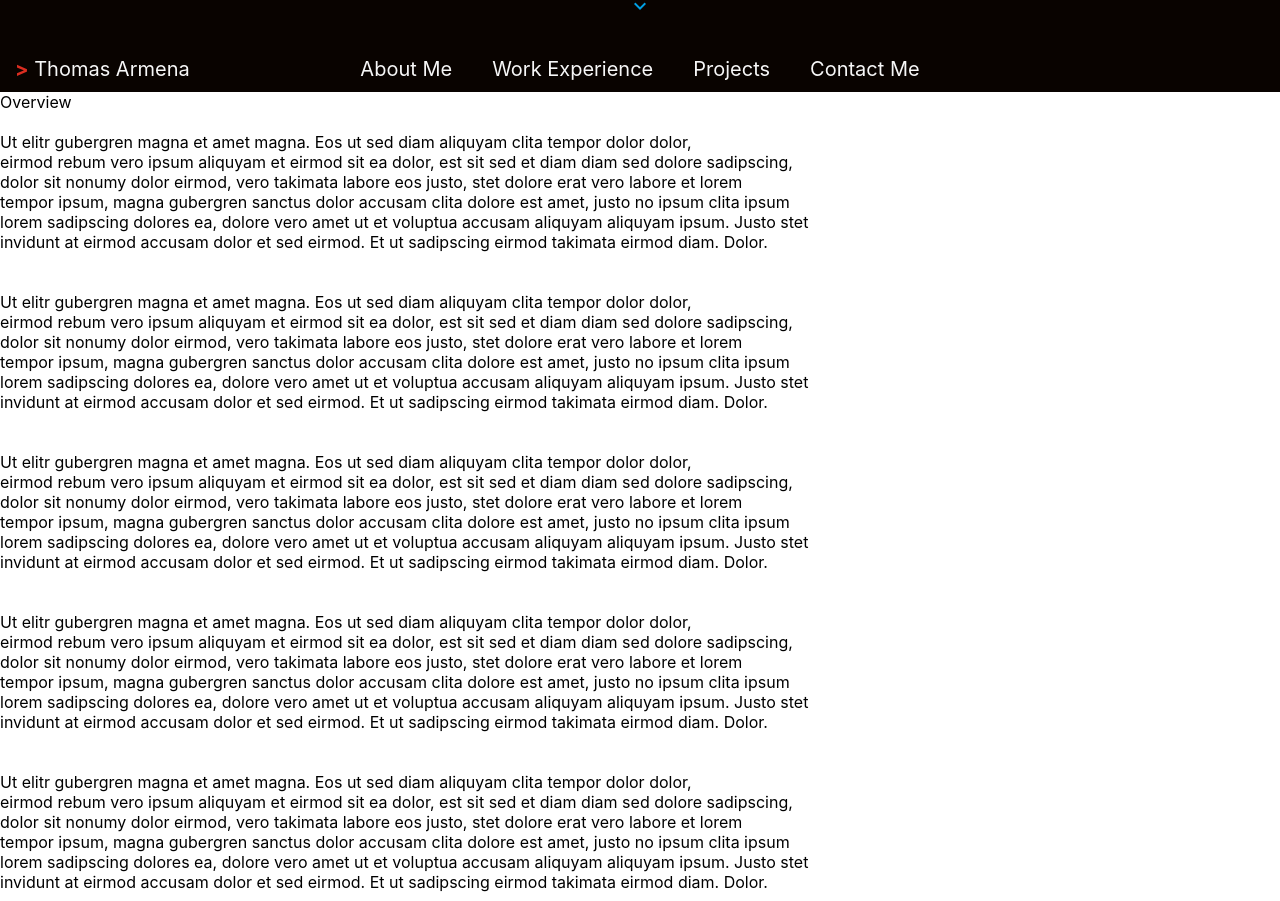
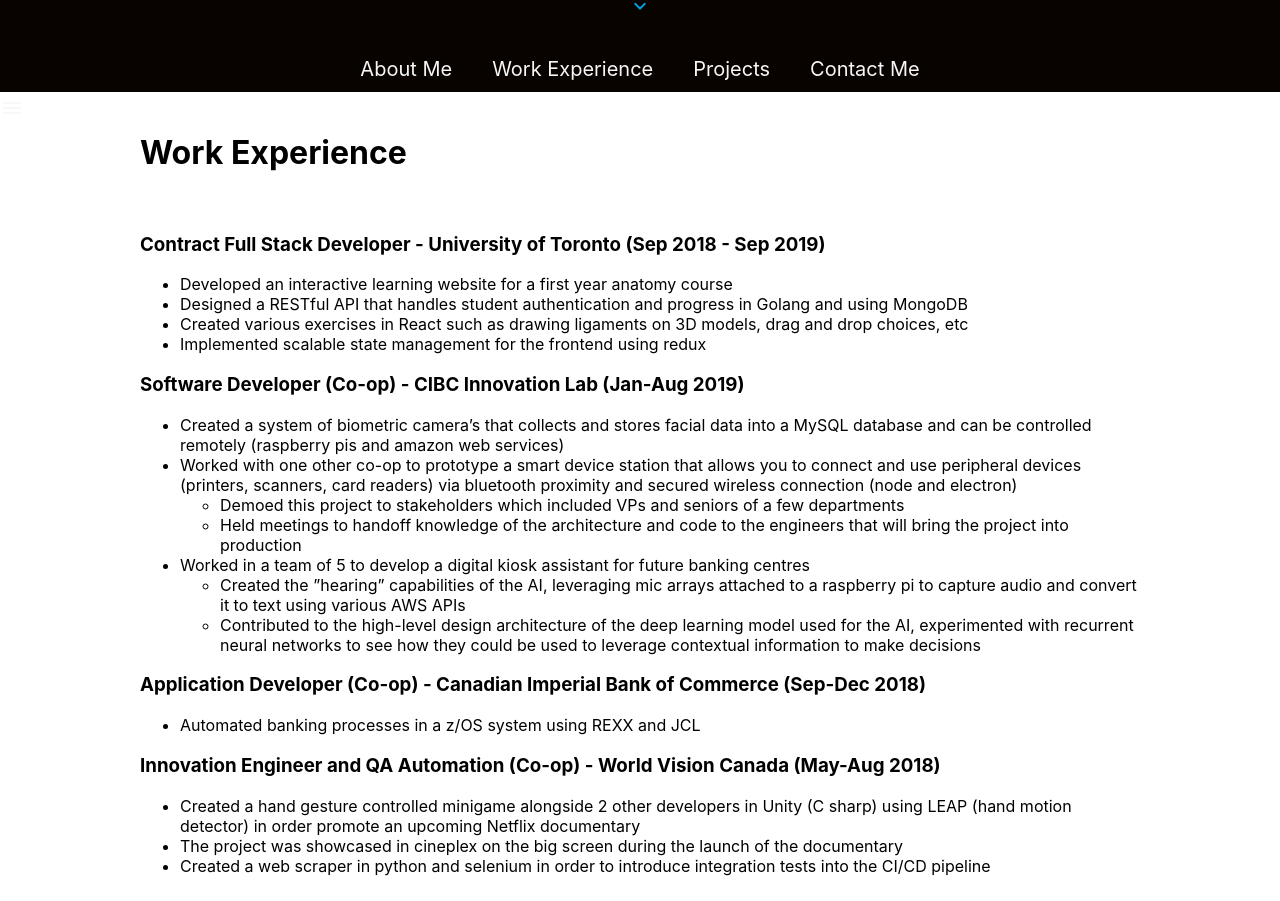
Before and after one commit to thomas-armena/personal-website, a React (Create React App) app: page / in a window 1280 px wide. Shown: the part 758-1659 px from the top of the page. Built offline with nearby package versions, Linux system fonts and the light colour scheme.

Commit message:
Created Work Experience section

```diff
--- a/src/App.css
+++ b/src/App.css
@@ -1,5 +1,7 @@
 
+/*
 h1 { font-family: Consolas, monaco, monospace; font-size: 24px; font-style: normal; font-variant: normal; font-weight: 700; line-height: 26.4px; } h3 { font-family: Consolas, monaco, monospace; font-size: 14px; font-style: normal; font-variant: normal; font-weight: 700; line-height: 15.4px; } p { font-family: Consolas, monaco, monospace; font-size: 14px; font-style: normal; font-variant: normal; font-weight: 400; line-height: 20px; } blockquote { font-family: Consolas, monaco, monospace; font-size: 21px; font-style: normal; font-variant: normal; font-weight: 400; line-height: 30px; } pre { font-family: Consolas, monaco, monospace; font-size: 13px; font-style: normal; font-variant: normal; font-weight: 400; line-height: 18.5714px; }
+*/
 
 /***** Header *****/
 
@@ -103,13 +105,22 @@ h1 { font-family: Consolas, monaco, monospace; font-size: 24px; font-style: norm
   top: 0;
 }
 
-#nav-name {
+.nav-name {
+  display: block;
+  top: -100%;
   position: absolute;
   padding: 15px;
   font-size: 20px;
+  transition: top 0.7s;
+  -webkit-transition: top 0.7s; /* For Safari 3.1 to 6.0 */
 }
 
-#nav-name b {
+.nav-name-show {
+  display: block;
+  top: 0;
+}
+
+.nav-name b {
   color: #DB2D20;
 }
 
@@ -133,7 +144,7 @@ h1 { font-family: Consolas, monaco, monospace; font-size: 24px; font-style: norm
 
   }
 
-  .show {
+  .nav-links-show {
     left: 0;
   }
 
@@ -144,23 +155,33 @@ h1 { font-family: Consolas, monaco, monospace; font-size: 24px; font-style: norm
     margin: 0;
   }
 
-  #nav-menu-button {
-    display: none;
+  .nav-menu-button {
+    top: -100%;
     position: absolute;
     font-size: 20px;
     padding: 15px;
     right: 0px;
     cursor: pointer;
-
+    transition: top 0.7s;
+    -webkit-transition: top 0.7s; /* For Safari 3.1 to 6.0 */
   }
 
-  .sticky #nav-menu-button {
-    display: inline-block;
+  .nav-menu-button-show {
+    top: 0;
   }
 
   #nav-menu-button i {
     cursor: pointer;
   }
+}
+
+
+
+/***** Content *****/
+
+.content {
+  max-width: 1000px;
+  margin: auto;
 }
 
 
--- a/src/App.js
+++ b/src/App.js
@@ -2,7 +2,6 @@ import React from 'react';
 import './App.css';
 import Header from './components/Header';
 import Nav from './components/Nav';
-import Overview from './sections/Overview';
 import Projects from './sections/Projects';
 import WorkExperience from './sections/WorkExperience';
 
@@ -12,9 +11,8 @@ function App() {
       <Header/>
       <Nav/>
       <div className='content'>
-        <Overview />
+        <WorkExperience />
         <Projects />
-        <WorkExperience />
       </div>
     </div>
   );
--- a/src/components/Nav.js
+++ b/src/components/Nav.js
@@ -16,7 +16,9 @@ const Nav = () => {
     }, [])
 
     const navClassName = isSticky ? 'nav sticky' : 'nav';
-    const navLinksClassName = isSticky && isMenuToggled ? 'nav-links show' : 'nav-links';
+    const navLinksClassName = isSticky && isMenuToggled ? 'nav-links nav-links-show' : 'nav-links';
+    const navNameClassName = isSticky ? 'nav-name nav-name-show' : 'nav-name';
+    const navMenuButtonClassName = isSticky ? 'nav-menu-button nav-menu-button-show' : 'nav-menu-button';
 
     const handleMenuClick = () => {
         setMenuToggle(!isMenuToggled);
@@ -25,7 +27,7 @@ const Nav = () => {
     return (
         <div ref={navRef} className={navClassName}>
 
-            <div id='nav-name'><b>></b> Thomas Armena</div>
+            <div className={navNameClassName}><b>></b> Thomas Armena</div>
 
             <div className={navLinksClassName}>
                 <a id='nav-about-me'>About Me</a>
@@ -34,7 +36,7 @@ const Nav = () => {
                 <a id='nav-contact-me'>Contact Me</a>
             </div>
 
-            <div id='nav-menu-button' onClick={handleMenuClick} >
+            <div className={navMenuButtonClassName} onClick={handleMenuClick} >
                 <i className="material-icons">menu</i>
             </div>
 
--- a/src/sections/Overview.js
+++ b/src/sections/Overview.js
@@ -3,46 +3,46 @@ import React from 'react';
 const Overview = () => {
     return (
         <div>
-            Overview
+            <h1>Overview</h1>
             <br/><br/>
-            Ut elitr gubergren magna et amet magna. Eos ut sed diam aliquyam clita tempor dolor dolor, <br/>
+            Ut elitr gubergren magna et amet magna. Eos ut sed diam aliquyam clita tempor dolor dolor,
             eirmod rebum vero ipsum aliquyam et eirmod sit ea dolor, est sit sed et diam diam sed dolore sadipscing, <br/>
-            dolor sit nonumy dolor eirmod, vero takimata labore eos justo, stet dolore erat vero labore et lorem <br/>
+            dolor sit nonumy dolor eirmod, vero takimata labore eos justo, stet dolore erat vero labore et lorem
             tempor ipsum, magna gubergren sanctus dolor accusam clita dolore est amet, justo no ipsum clita ipsum <br/>
-            lorem sadipscing dolores ea, dolore vero amet ut et voluptua accusam aliquyam aliquyam ipsum. Justo stet <br/>
+            lorem sadipscing dolores ea, dolore vero amet ut et voluptua accusam aliquyam aliquyam ipsum. Justo stet
             invidunt at eirmod accusam dolor et sed eirmod. Et ut sadipscing eirmod takimata eirmod diam. Dolor.<br/>
 
             <br/><br/>
             Ut elitr gubergren magna et amet magna. Eos ut sed diam aliquyam clita tempor dolor dolor, <br/>
-            eirmod rebum vero ipsum aliquyam et eirmod sit ea dolor, est sit sed et diam diam sed dolore sadipscing, <br/>
+            eirmod rebum vero ipsum aliquyam et eirmod sit ea dolor, est sit sed et diam diam sed dolore sadipscing,
             dolor sit nonumy dolor eirmod, vero takimata labore eos justo, stet dolore erat vero labore et lorem <br/>
-            tempor ipsum, magna gubergren sanctus dolor accusam clita dolore est amet, justo no ipsum clita ipsum <br/>
+            tempor ipsum, magna gubergren sanctus dolor accusam clita dolore est amet, justo no ipsum clita ipsum
             lorem sadipscing dolores ea, dolore vero amet ut et voluptua accusam aliquyam aliquyam ipsum. Justo stet <br/>
-            invidunt at eirmod accusam dolor et sed eirmod. Et ut sadipscing eirmod takimata eirmod diam. Dolor.<br/>
+            invidunt at eirmod accusam dolor et sed eirmod. Et ut sadipscing eirmod takimata eirmod diam. Dolor.
 
             <br/><br/>
             Ut elitr gubergren magna et amet magna. Eos ut sed diam aliquyam clita tempor dolor dolor, <br/>
-            eirmod rebum vero ipsum aliquyam et eirmod sit ea dolor, est sit sed et diam diam sed dolore sadipscing, <br/>
+            eirmod rebum vero ipsum aliquyam et eirmod sit ea dolor, est sit sed et diam diam sed dolore sadipscing,
             dolor sit nonumy dolor eirmod, vero takimata labore eos justo, stet dolore erat vero labore et lorem <br/>
-            tempor ipsum, magna gubergren sanctus dolor accusam clita dolore est amet, justo no ipsum clita ipsum <br/>
+            tempor ipsum, magna gubergren sanctus dolor accusam clita dolore est amet, justo no ipsum clita ipsum
             lorem sadipscing dolores ea, dolore vero amet ut et voluptua accusam aliquyam aliquyam ipsum. Justo stet <br/>
-            invidunt at eirmod accusam dolor et sed eirmod. Et ut sadipscing eirmod takimata eirmod diam. Dolor.<br/>
+            invidunt at eirmod accusam dolor et sed eirmod. Et ut sadipscing eirmod takimata eirmod diam. Dolor.
 
             <br/><br/>
             Ut elitr gubergren magna et amet magna. Eos ut sed diam aliquyam clita tempor dolor dolor, <br/>
-            eirmod rebum vero ipsum aliquyam et eirmod sit ea dolor, est sit sed et diam diam sed dolore sadipscing, <br/>
+            eirmod rebum vero ipsum aliquyam et eirmod sit ea dolor, est sit sed et diam diam sed dolore sadipscing,
             dolor sit nonumy dolor eirmod, vero takimata labore eos justo, stet dolore erat vero labore et lorem <br/>
-            tempor ipsum, magna gubergren sanctus dolor accusam clita dolore est amet, justo no ipsum clita ipsum <br/>
+            tempor ipsum, magna gubergren sanctus dolor accusam clita dolore est amet, justo no ipsum clita ipsum
             lorem sadipscing dolores ea, dolore vero amet ut et voluptua accusam aliquyam aliquyam ipsum. Justo stet <br/>
-            invidunt at eirmod accusam dolor et sed eirmod. Et ut sadipscing eirmod takimata eirmod diam. Dolor.<br/>
+            invidunt at eirmod accusam dolor et sed eirmod. Et ut sadipscing eirmod takimata eirmod diam. Dolor.
 
             <br/><br/>
             Ut elitr gubergren magna et amet magna. Eos ut sed diam aliquyam clita tempor dolor dolor, <br/>
-            eirmod rebum vero ipsum aliquyam et eirmod sit ea dolor, est sit sed et diam diam sed dolore sadipscing, <br/>
+            eirmod rebum vero ipsum aliquyam et eirmod sit ea dolor, est sit sed et diam diam sed dolore sadipscing,
             dolor sit nonumy dolor eirmod, vero takimata labore eos justo, stet dolore erat vero labore et lorem <br/>
-            tempor ipsum, magna gubergren sanctus dolor accusam clita dolore est amet, justo no ipsum clita ipsum <br/>
+            tempor ipsum, magna gubergren sanctus dolor accusam clita dolore est amet, justo no ipsum clita ipsum
             lorem sadipscing dolores ea, dolore vero amet ut et voluptua accusam aliquyam aliquyam ipsum. Justo stet <br/>
-            invidunt at eirmod accusam dolor et sed eirmod. Et ut sadipscing eirmod takimata eirmod diam. Dolor.<br/>
+            invidunt at eirmod accusam dolor et sed eirmod. Et ut sadipscing eirmod takimata eirmod diam. Dolor.
 
             <br/><br/>
             Ut elitr gubergren magna et amet magna. Eos ut sed diam aliquyam clita tempor dolor dolor, <br/>
--- a/src/sections/Projects.js
+++ b/src/sections/Projects.js
@@ -3,7 +3,7 @@ import React from 'react';
 const Projects = () => {
     return (
         <div>
-            Projects
+            <h1>Projects</h1>
             <br/><br/>
             Ut elitr gubergren magna et amet magna. Eos ut sed diam aliquyam clita tempor dolor dolor, <br/>
             eirmod rebum vero ipsum aliquyam et eirmod sit ea dolor, est sit sed et diam diam sed dolore sadipscing, <br/>
--- a/src/sections/WorkExperience.js
+++ b/src/sections/WorkExperience.js
@@ -3,15 +3,63 @@ import React from 'react';
 const WorkExperience = () => {
     return (
         <div>
-            WorkExperience
             <br/>
+            <h1>Work Experience</h1>
             <br/>
-            Ut elitr gubergren magna et amet magna. Eos ut sed diam aliquyam clita tempor dolor dolor, <br/>
-            eirmod rebum vero ipsum aliquyam et eirmod sit ea dolor, est sit sed et diam diam sed dolore sadipscing, <br/>
-            dolor sit nonumy dolor eirmod, vero takimata labore eos justo, stet dolore erat vero labore et lorem <br/>
-            tempor ipsum, magna gubergren sanctus dolor accusam clita dolore est amet, justo no ipsum clita ipsum <br/>
-            lorem sadipscing dolores ea, dolore vero amet ut et voluptua accusam aliquyam aliquyam ipsum. Justo stet <br/>
-            invidunt at eirmod accusam dolor et sed eirmod. Et ut sadipscing eirmod takimata eirmod diam. Dolor.<br/>
+
+            <h3>Contract Full Stack Developer - University of Toronto (Sep 2018 - Sep 2019)</h3>
+            <ul>
+                <li>Developed an interactive learning website for a first year anatomy course</li>
+                <li>Designed a RESTful API that handles student authentication and progress in Golang and using MongoDB</li>
+                <li>Created various exercises in React such as drawing ligaments on 3D models, drag and drop choices, etc</li>
+                <li>Implemented scalable state management for the frontend using redux</li>
+            </ul>
+
+
+
+            <h3>Software Developer (Co-op) - CIBC Innovation Lab (Jan-Aug 2019)</h3>
+            <ul>
+                <li>
+                    Created a system of biometric camera’s that collects and stores facial data into a MySQL
+                    database and can be controlled remotely (raspberry pis and amazon web services)
+                </li>
+                <li>
+                    Worked with one other co-op to prototype a smart device station that allows you to connect
+                    and use peripheral devices (printers, scanners, card readers) via bluetooth proximity and
+                    secured wireless connection (node and electron)
+                    <ul>
+                        <li>Demoed this project to stakeholders which included VPs and seniors of a few departments</li>
+                        <li>Held meetings to handoff knowledge of the architecture and code to the engineers that will
+                        bring the project into production</li>
+                    </ul>
+                </li>
+
+                <li>
+                    Worked in a team of 5 to develop a digital kiosk assistant for future banking centres
+                    <ul>
+                        <li>Created the ”hearing” capabilities of the AI, leveraging mic arrays attached to a raspberry
+                        pi to capture audio and convert it to text using various AWS APIs</li>
+                        <li>Contributed to the high-level design architecture of the deep learning model used for
+                        the AI, experimented with recurrent neural networks to see how they could be used to
+                        leverage contextual information to make decisions</li>
+                    </ul>
+                </li>
+            </ul>
+
+            <h3>Application Developer (Co-op) - Canadian Imperial Bank of Commerce (Sep-Dec 2018)</h3>
+            <ul>
+                <li>Automated banking processes in a z/OS system using REXX and JCL</li>
+            </ul>
+            <h3>Innovation Engineer and QA Automation (Co-op) - World Vision Canada (May-Aug 2018)</h3>
+            <ul>
+                <li>Created a hand gesture controlled minigame alongside 2 other developers in Unity (C
+                sharp) using LEAP (hand motion detector) in order promote an upcoming Netflix
+                documentary</li>
+                <li>The project was showcased in cineplex on the big screen during the launch of the documentary</li>
+                <li>Created a web scraper in python and selenium in order to introduce integration tests into the
+                CI/CD pipeline</li>
+            </ul>
+
         </div>
     );
 }
```
